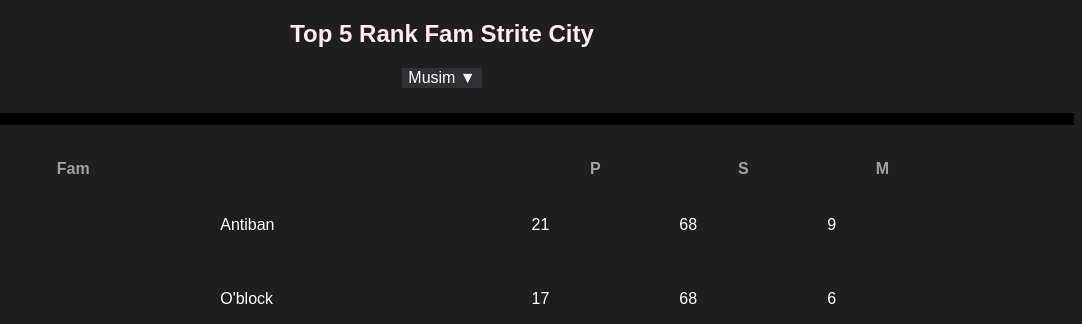
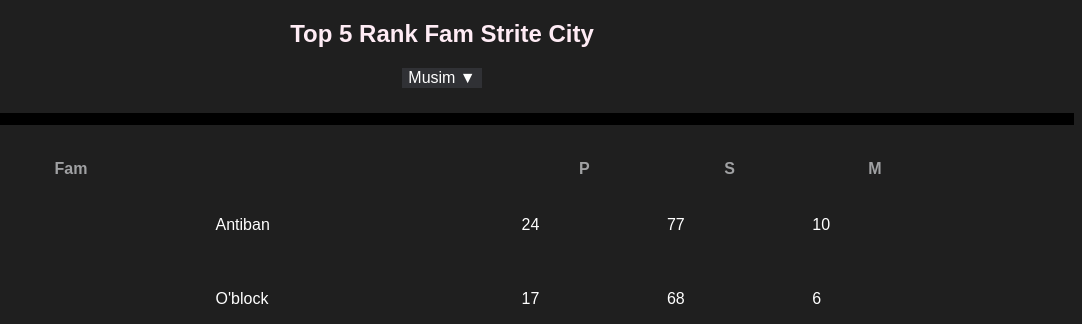
Before and after one commit to Akmal-XYZ/fam-scrp, a plain HTML site: page index.html in a window 1280 px wide. Shown: the top 324 px of the page, 198-1280 px from the left. Drawn offline with Linux system fonts and the light colour scheme.

Commit message:
Update index.html

```diff
--- a/index.html
+++ b/index.html
@@ -159,9 +159,9 @@
     				<tr>
             <td><img src="https://thumbs2.imgbox.com/b0/ff/YUvfgQNb_t.jpg" alt="Logo Klub 4"></td>
             <td>Antiban</td>
-            <td>21</td>
-            <td>68</td>
-            <td>9</td>
+            <td>24</td>
+            <td>77</td>
+            <td>10</td>
         </tr>
 
         <tr>
```
